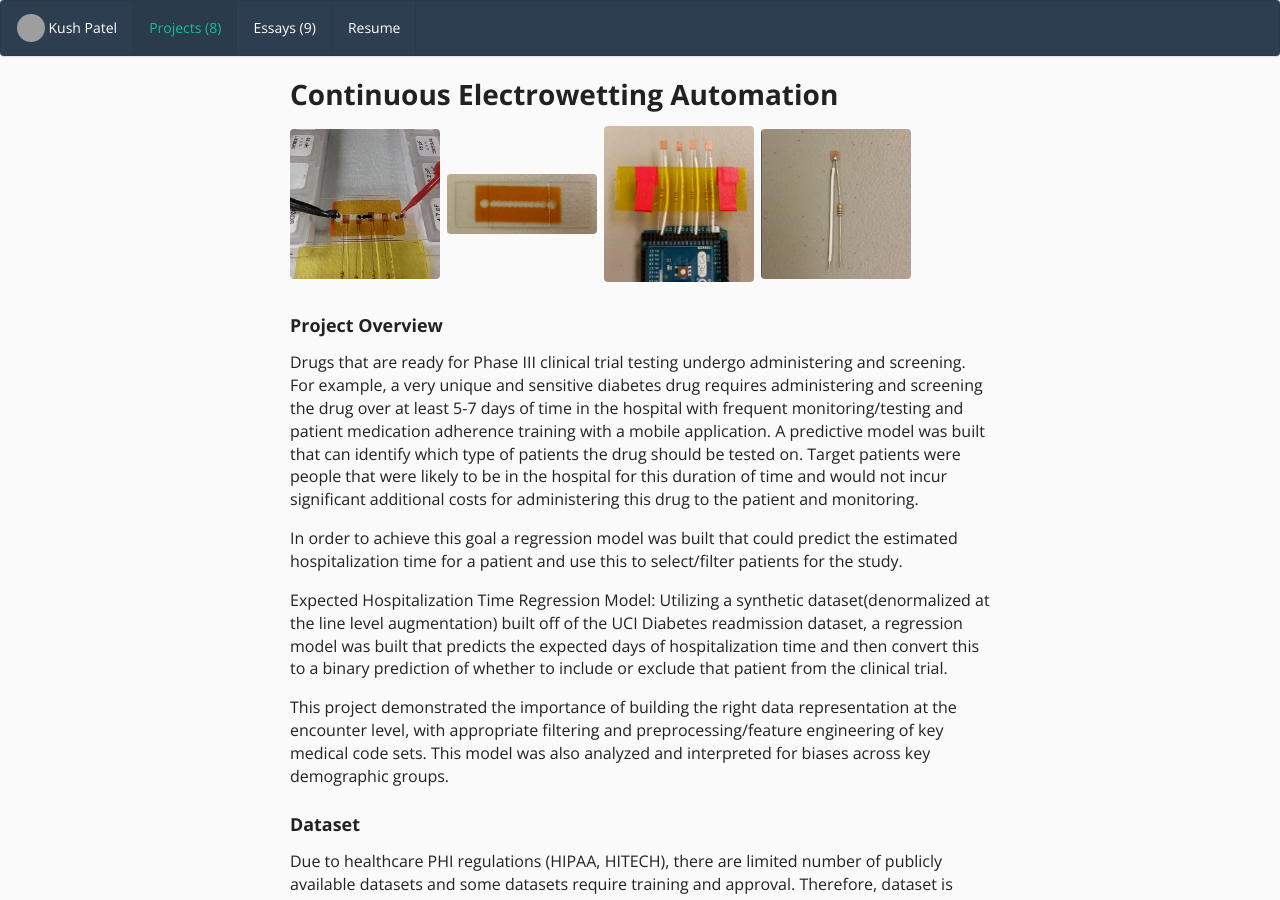
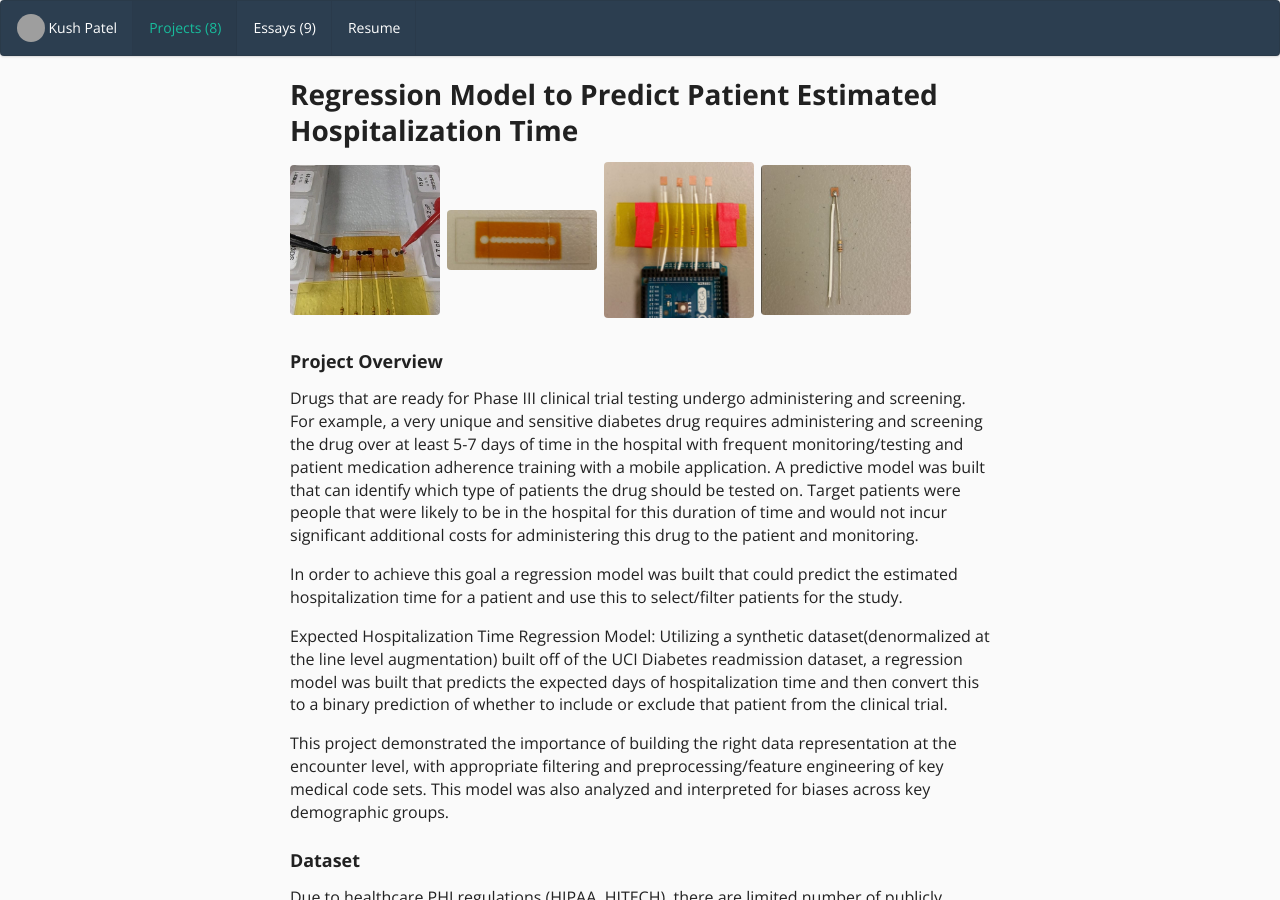
Before and after one commit to kshptl/kshptl1.github.io, a Jekyll site: the page built from projects/Drug-Regression-Model.md, in a window 1280 px wide and 900 px high. Built offline with Jekyll 4.4.1, drawn with Linux system fonts in a browser that asks for light colours; some of the changed lines change nothing that is shown; grey boxes are pictures that could not be loaded.

Commit message:
Update Drug-Regression-Model.md

```diff
--- a/projects/Drug-Regression-Model.md
+++ b/projects/Drug-Regression-Model.md
@@ -2,14 +2,14 @@
 layout: project
 type: project
 image: images/CEW1.JPG
-title: Continuous Electrowetting Automation
-permalink: projects/cew
-date: 2016
+title: Regression Model to Predict Patient Estimated Hospitalization Time
+permalink: projects/Drug-Regression-Model
+date: 2020
 labels:
-  - C++
-  - Arduino
-  - Capacitive Displacement Sensors
-summary: Implemented continuous electrowetting automation and precise positional control for reconfigurable electronic devices using Galinstan.
+  - Python
+  - Clinical Data
+  - Regression Model
+Summary: Built a machine learning model to identify diabetes patients that are likely to be treated with a client drug, thereby ensuring effective reach out of the medical representatives to the corresponding physicians.
 ---
 <div class="ui small rounded images">
   <img class="ui image" src="../images/CEW1.JPG">
```
